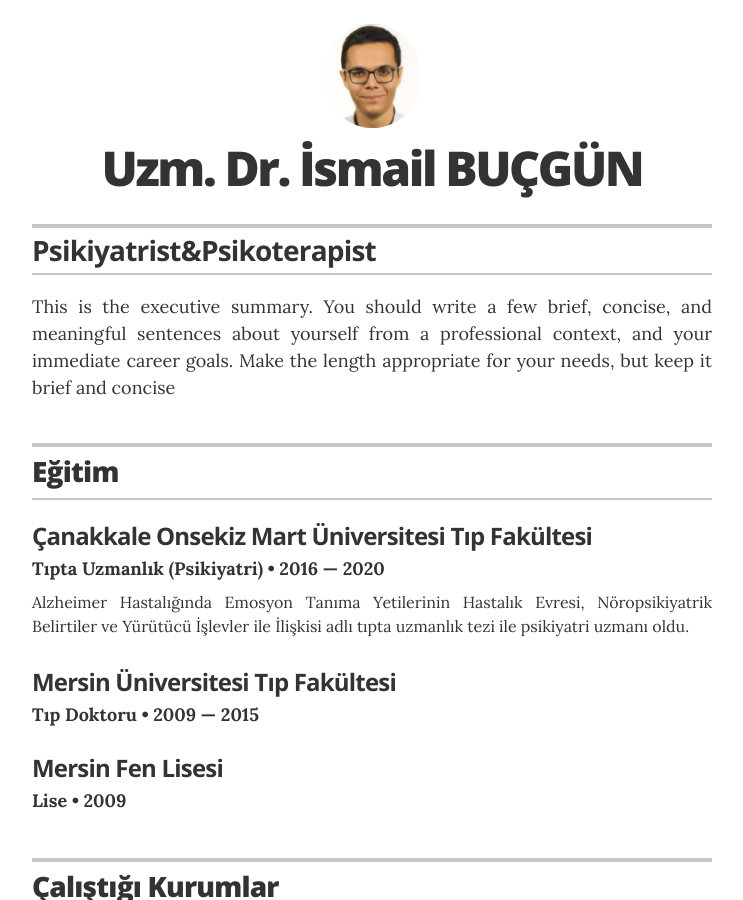
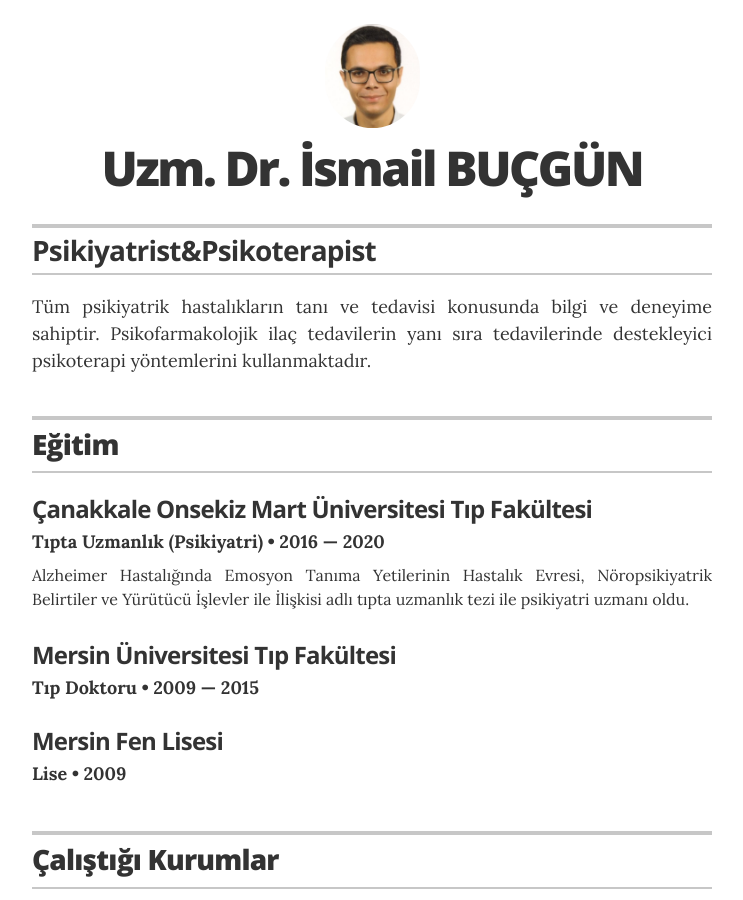
Before and after one commit to ibucgun/ibucgun.github.io, a Jekyll site: the page built from index.html, in a window 1280 px wide and 900 px high. Shown: the whole window, without its empty margins (268-1011 px from the left). Built offline with Jekyll 4.4.1, drawn with Linux system fonts in a browser that asks for light colours.

Commit message:
Güncellendi.

```diff
--- a/_config.yml
+++ b/_config.yml
@@ -23,7 +23,7 @@ resume_contact_address:         "Adana Dr. Ekrem Tok Ruh Sağlığı ve Hastalı
 resume_header_contact_info:     "Adana Dr. Ekrem Tok Ruh Sağlığı ve Hastalıkları Hastanesi • 03222390475 "
 display_header_contact_info:    "false"
 
-resume_header_intro: "<p>This is the executive summary. You should write a few brief, concise, and meaningful sentences about yourself from a professional context, and your immediate career goals. Make the length appropriate for your needs, but keep it brief and concise</p>"
+resume_header_intro: "<p>Tüm psikiyatrik hastalıkların tanı ve tedavisi konusunda bilgi ve deneyime sahiptir. Psikofarmakolojik ilaç tedavilerin yanı sıra tedavilerinde destekleyici psikoterapi yöntemlerini kullanmaktadır.</p>"
 
 # use "yes" to display the email contact button,
 # "no" to display an "I'm not looking for work" message,
--- a/_layouts/resume.html
+++ b/_layouts/resume.html
@@ -33,7 +33,7 @@
         </div>
 
         <div class="executive-summary" itemprop="description" style="text-align: justify;">
-          {{ site.resume_header_intro }}
+          <p style="text-align: justify">{{ site.resume_header_intro }}</p>
         </div>
 
       </header>
```
